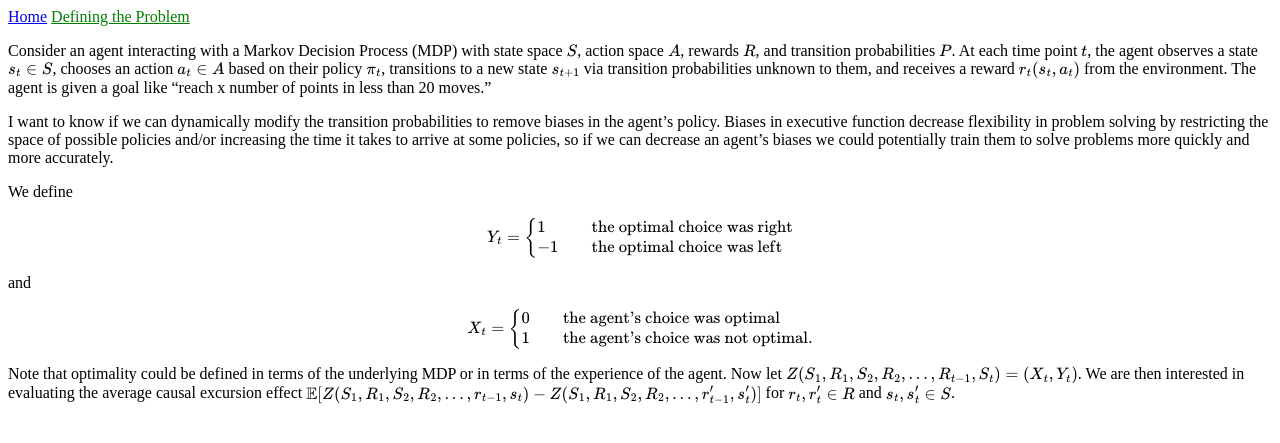
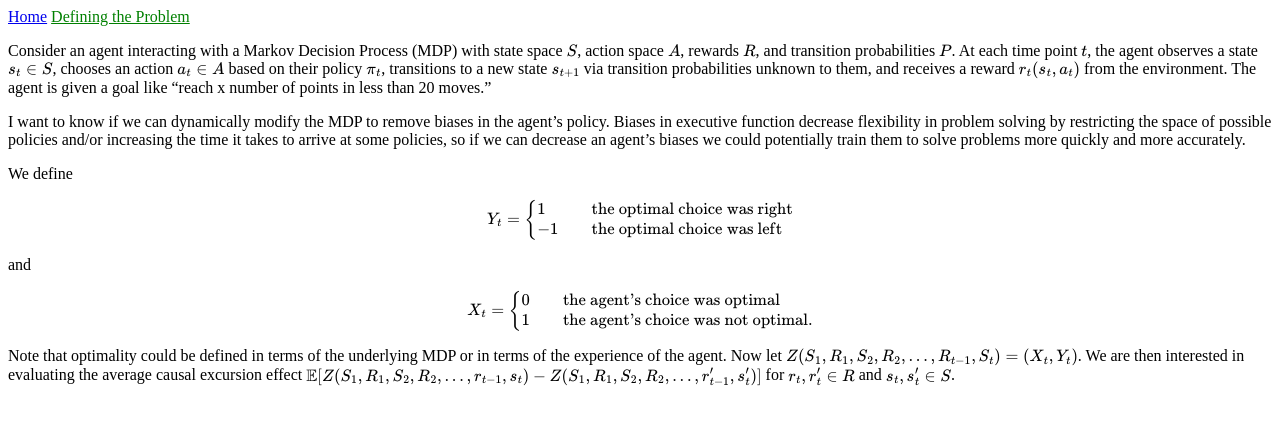
Before and after one commit to HaleyColgate/haleycolgate.github.io, a Jekyll site: the page built from hw2.md, in a window 1280 px wide. Shown: the top 443 px of the page. Built offline with Jekyll 4.4.1, drawn with Linux system fonts in a browser that asks for light colours.

Commit message:
update problem

```diff
--- a/hw2.md
+++ b/hw2.md
@@ -5,7 +5,7 @@ title: Defining the Problem
 
 Consider an agent interacting with a Markov Decision Process (MDP) with state space $$S$$, action space $$A$$, rewards $$R$$, and transition probabilities $$P$$.  At each time point $$t$$, the agent observes a state $$s_t\in S$$, chooses an action $$a_t\in A$$ based on their policy $$\pi_t$$, transitions to a new state $$s_{t+1}$$ via transition probabilities unknown to them, and receives a reward $$r_t(s_{t}, a_{t})$$ from the environment.  The agent is given a goal like "reach x number of points in less than 20 moves."
 
-I want to know if we can dynamically modify the transition probabilities to remove biases in the agent's policy.  Biases in executive function decrease flexibility in problem solving by restricting the space of possible policies and/or increasing the time it takes to arrive at some policies, so if we can decrease an agent's biases we could potentially train them to solve problems more quickly and more accurately.
+I want to know if we can dynamically modify the MDP to remove biases in the agent's policy.  Biases in executive function decrease flexibility in problem solving by restricting the space of possible policies and/or increasing the time it takes to arrive at some policies, so if we can decrease an agent's biases we could potentially train them to solve problems more quickly and more accurately.
 
 We define
 
```
